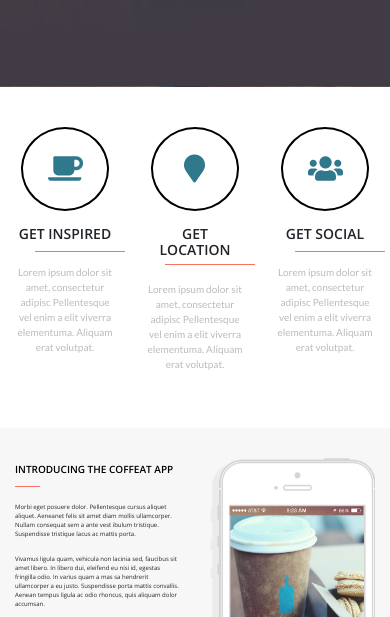
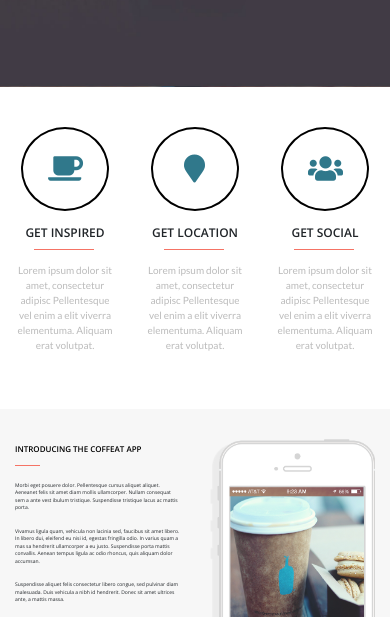
Before and after one commit to ZidanAazeen/lecoffee, a plain HTML site: page index.html in a window 390 px wide. Shown: the part 343-960 px from the top of the page. Drawn offline with nearby package versions, Linux system fonts and the light colour scheme.

Commit message:
final commit

```diff
--- a/css/responsive.css
+++ b/css/responsive.css
@@ -27,10 +27,11 @@
         padding: 40px 0;
     }
     .ordrer-details h4 {
-        font-size: 14px;
+        font-size: 12px;
     }
     .ordrer-details h4::after {
-        left: 20%;
+        width: 60px;
+        left: 19%;
     }
     .ordrer-details p {
         font-size: 10px;
@@ -43,10 +44,10 @@
         padding-top: 5px;
     }
     .introduction-left h4 {
-        font-size: 10px;
+        font-size: 8px;
     }
     .introduction-left p {
-        font-size: 6px;
+        font-size: 5px;
     }
     .introduction-left .introduction-2nd-p {
         padding-top: 0px;
--- a/index.html
+++ b/index.html
@@ -275,7 +275,7 @@
     </footer>
     <!-- footer part end -->
     <script src="js/jquery-2.2.4.min.js"></script>
-    <!-- <script src="js/bootstrap.min.js"></script> -->
+    <script src="js/bootstrap.min.js"></script>
     <script src="js/main.js"></script>
 </body>
 
```
Also changed, not shown: 1 other file.
